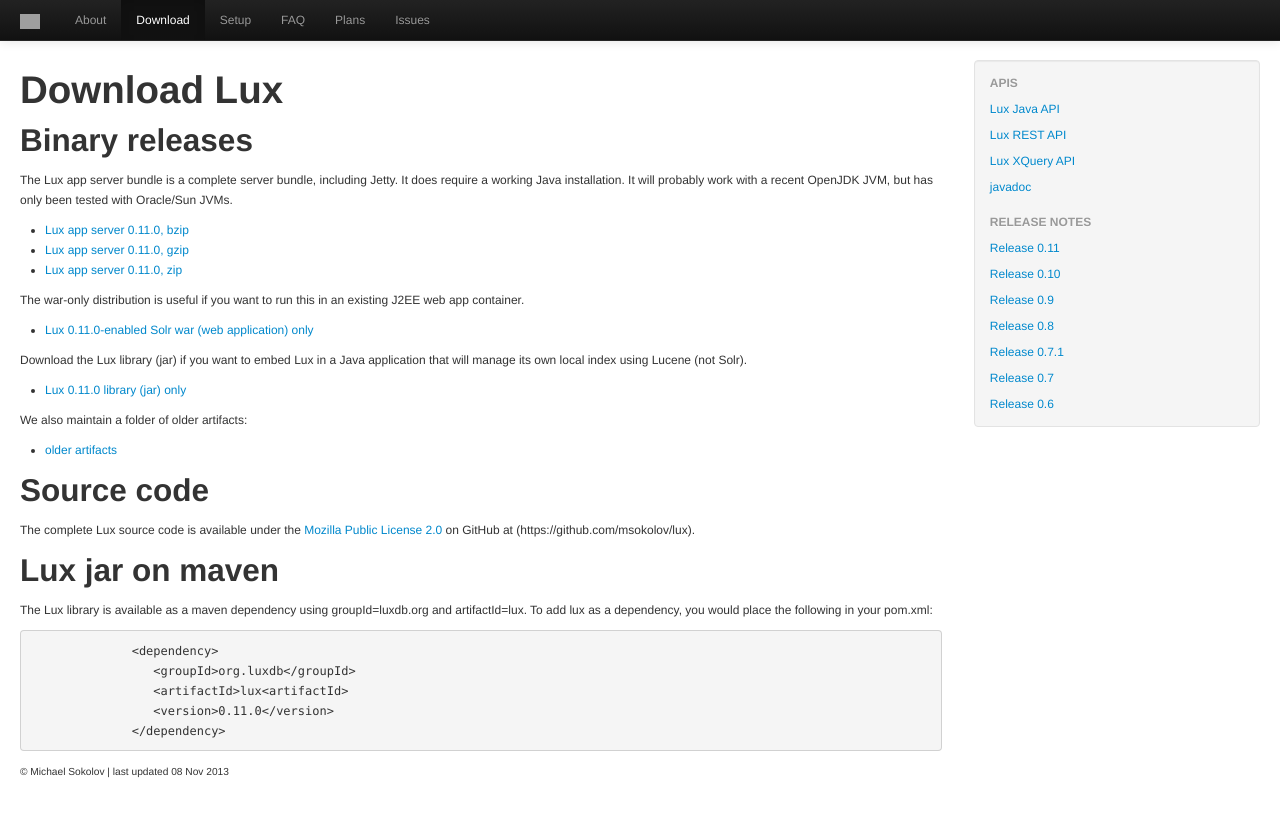
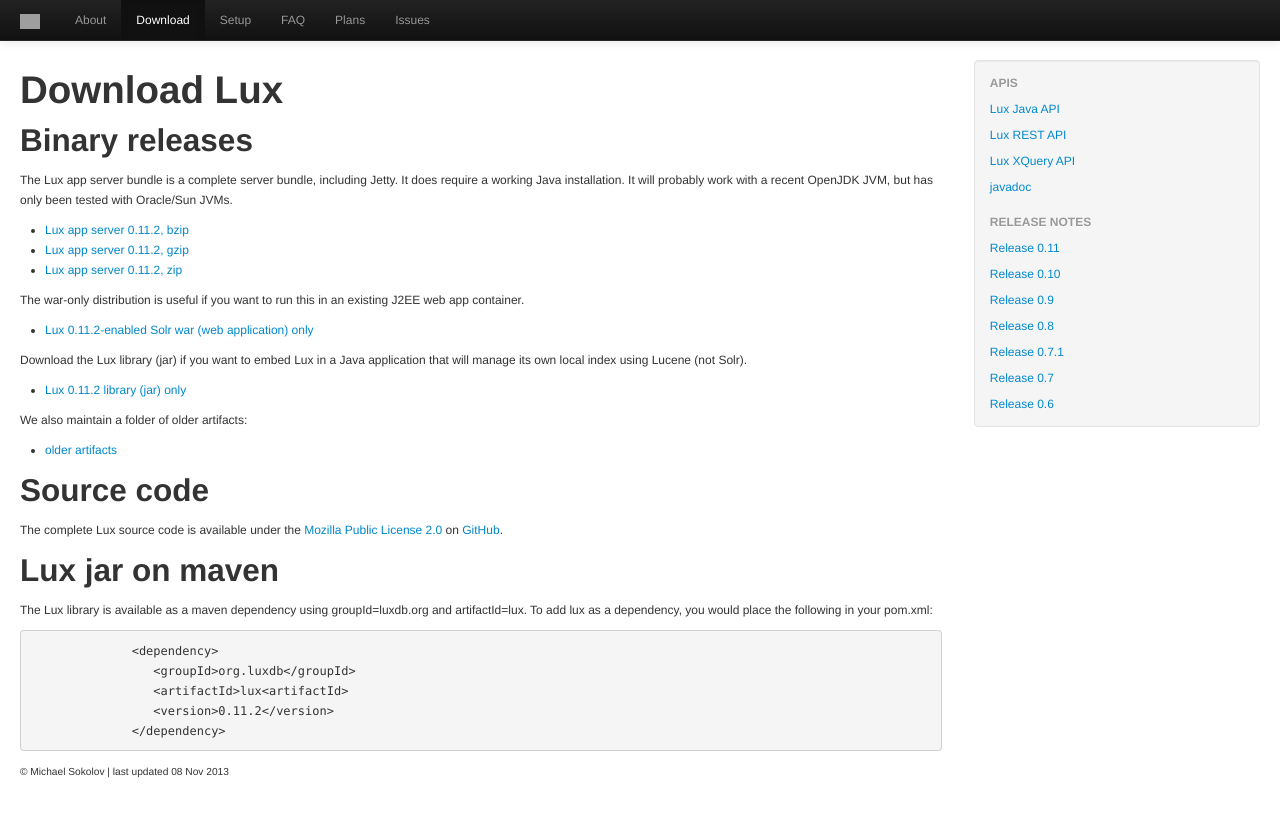
Before and after one commit to msokolov/lux, a Jekyll site: the page built from doc/Download.md, in a window 1280 px wide. Shown: the top 817 px of the page. Built offline with Jekyll 4.4.1, drawn with Linux system fonts in a browser that asks for light colours; grey boxes are pictures that could not be loaded.

Commit message:
updated links to 11.2

```diff
--- a/doc/Download.md
+++ b/doc/Download.md
@@ -13,19 +13,19 @@
 does require a working Java installation.  It will probably work with a
 recent OpenJDK JVM, but has only been tested with Oracle/Sun JVMs.
 
-* [Lux app server 0.11.0, bzip](dist/lux-appserver-0.11.0-bin.tar.bz2)
-* [Lux app server 0.11.0, gzip](dist/lux-appserver-0.11.0-bin.tar.gz)
-* [Lux app server 0.11.0, zip](dist/lux-appserver-0.11.0-bin.zip)
+* [Lux app server 0.11.2, bzip](dist/lux-appserver-0.11.2-bin.tar.bz2)
+* [Lux app server 0.11.2, gzip](dist/lux-appserver-0.11.2-bin.tar.gz)
+* [Lux app server 0.11.2, zip](dist/lux-appserver-0.11.2-bin.zip)
 
 The war-only distribution is useful if you want to run this in an existing
 J2EE web app container.
 
-* [Lux 0.11.0-enabled Solr war (web application) only](dist/lux-appserver-0.11.0.war)
+* [Lux 0.11.2-enabled Solr war (web application) only](dist/lux-appserver-0.11.2.war)
 
 Download the Lux library (jar) if you want to embed Lux in a Java
 application that will manage its own local index using Lucene (not Solr).
 
-* [Lux 0.11.0 library (jar) only](dist/lux-0.11.0.jar)
+* [Lux 0.11.2 library (jar) only](dist/lux-0.11.2.jar)
 
 We also maintain a folder of older artifacts:
 
@@ -33,7 +33,7 @@
 
 ## Source code ##
 
-The complete Lux source code is available under the [Mozilla Public License 2.0](http://www.mozilla.org/MPL/2.0/) on GitHub at (https://github.com/msokolov/lux).
+The complete Lux source code is available under the [Mozilla Public License 2.0](http://www.mozilla.org/MPL/2.0/) on [GitHub](https://github.com/msokolov/lux).
 
 ## Lux jar on maven ##
 
@@ -44,5 +44,5 @@
                   <dependency>
                      <groupId>org.luxdb</groupId>
                      <artifactId>lux<artifactId>
-                     <version>0.11.0</version>
+                     <version>0.11.2</version>
                   </dependency>
```
